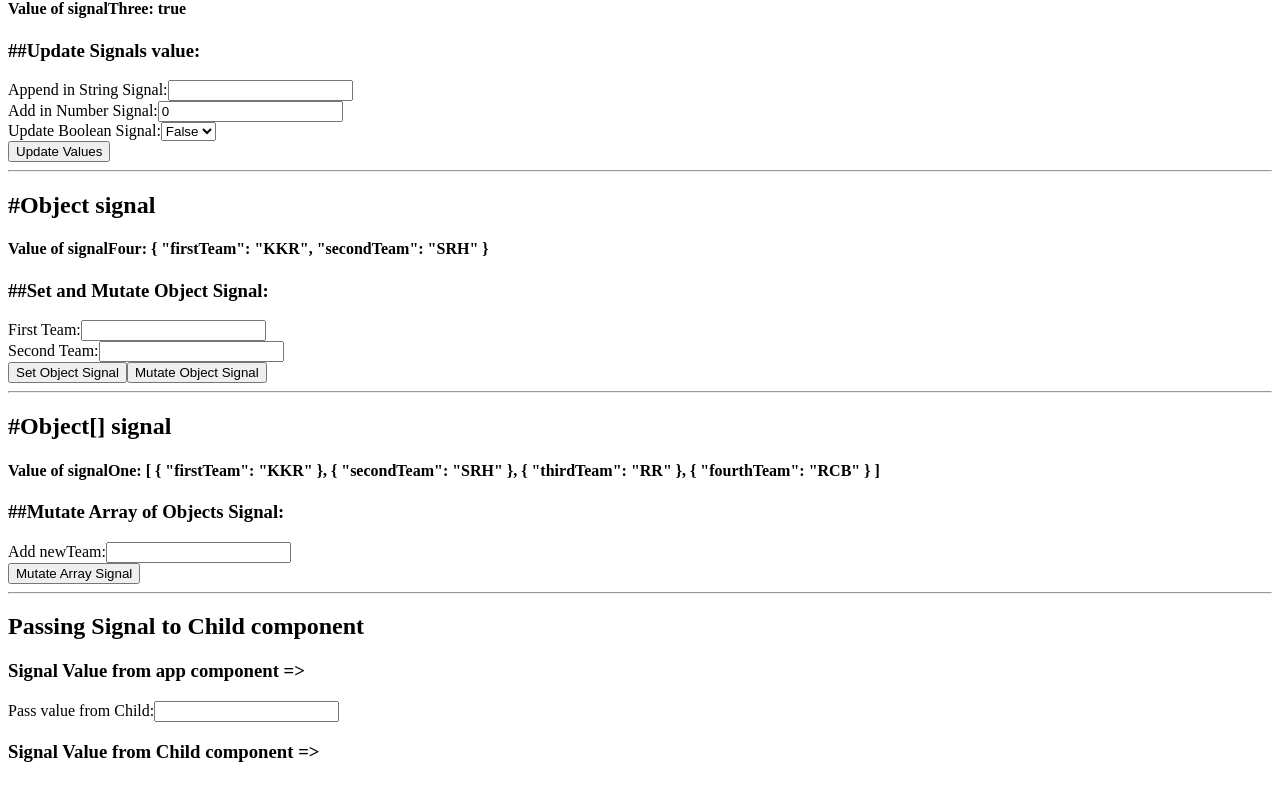
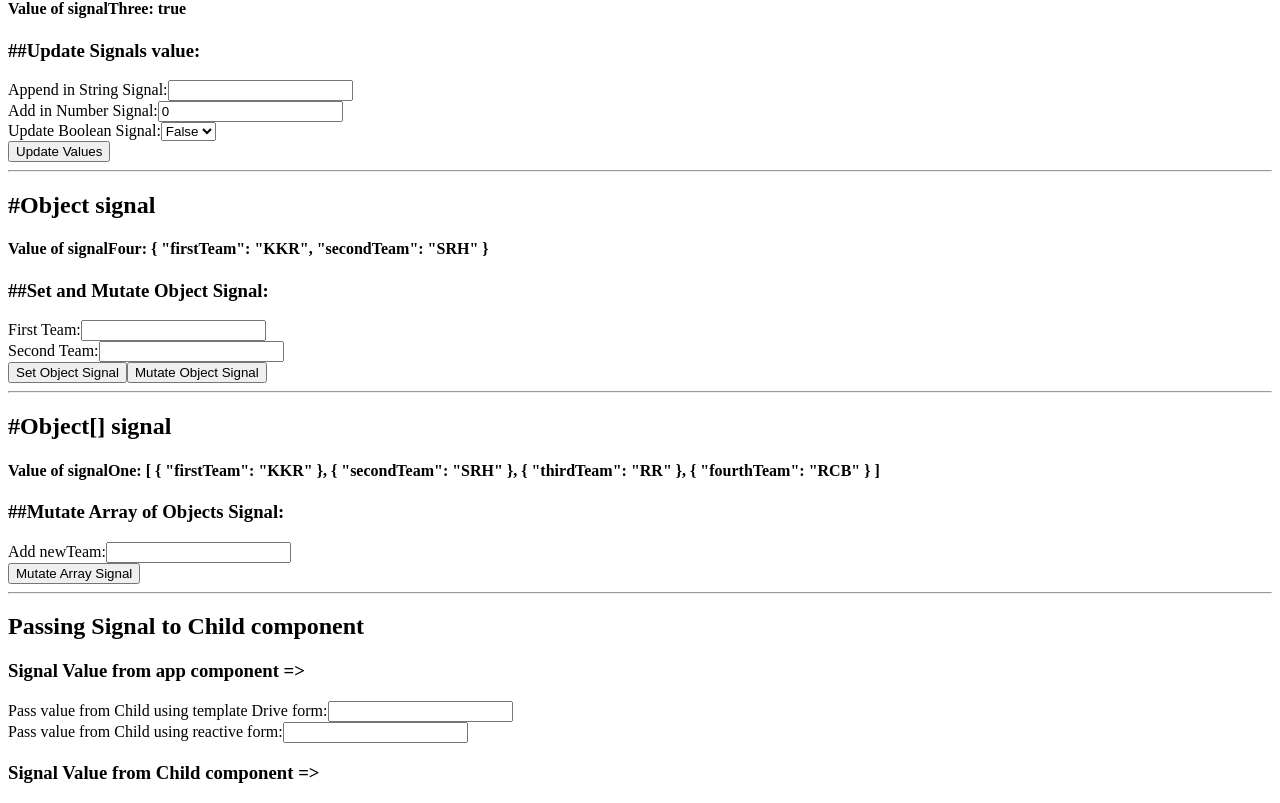
Before and after one commit to vivek-vaghasiya20/bacancy-angular-training, an Angular app: page / in a window 1280 px wide. Shown: the part 243-1046 px from the top of the page. Before the commit the page ends 1025 px from the top, so only its background shows below. Built offline with nearby package versions, Linux system fonts and the light colour scheme.

Commit message:
update task

```diff
--- a/src/app/app.component.ts
+++ b/src/app/app.component.ts
@@ -1,4 +1,4 @@
-import { Component, OnInit, effect, signal } from '@angular/core';
+import { Component, OnInit, Signal, effect, signal } from '@angular/core';
 import { FormBuilder, FormGroup } from '@angular/forms';
 
 interface TeamSignal {
@@ -20,7 +20,7 @@ export class AppComponent implements OnInit {
 
   constructor(public fb: FormBuilder) {
     //show alert on value change
-    effect(() => alert(this.teamName()));
+    effect(() => this.teamName());
   }
 
   ngOnInit(): void {
--- a/src/app/child/child.component.html
+++ b/src/app/child/child.component.html
@@ -1,6 +1,14 @@
-Pass value from Child:<input
+Pass value from Child using template Drive form:<input
   type="text"
   [ngModel]="signalInChild()"
   (ngModelChange)="signalInChild.set($event)"
 />
+
+<form [formGroup]="FormGroup">
+  <div>
+    <label for="newValue">Pass value from Child using reactive form:</label>
+    <input type="text" id="newValue" formControlName="newValue" />
+  </div>
+</form>
+
 <h3>Signal Value from Child component => {{ signalInChild() }}</h3>
--- a/src/app/child/child.component.ts
+++ b/src/app/child/child.component.ts
@@ -1,10 +1,27 @@
-import { Component, Input, signal } from '@angular/core';
+import { Component, Input, OnInit, signal } from '@angular/core';
+import { FormBuilder, FormGroup } from '@angular/forms';
 
 @Component({
   selector: 'app-child',
   templateUrl: './child.component.html',
   styleUrls: ['./child.component.scss'],
 })
-export class ChildComponent {
+export class ChildComponent implements OnInit {
   @Input() signalInChild = signal('');
+  public FormGroup!: FormGroup;
+
+  constructor(private fb: FormBuilder) {}
+
+  ngOnInit(): void {
+    this.FormGroup = this.fb.group({
+      newValue: [''],
+    });
+    this.onValueChanges();
+  }
+
+  private onValueChanges(): void {
+    this.FormGroup.valueChanges.subscribe((value) =>
+      this.signalInChild.set(value.newValue)
+    );
+  }
 }
```
